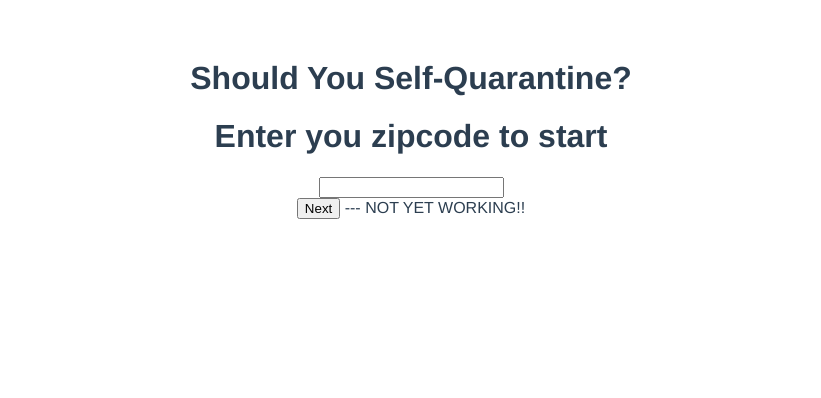
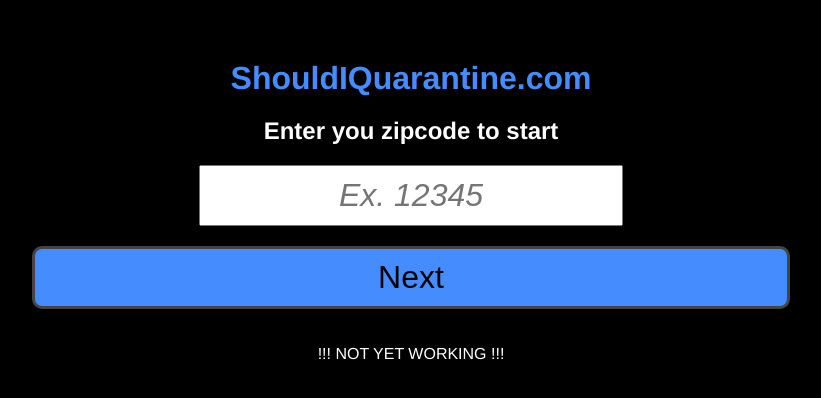
Before and after one commit to magicseth/shouldiquarantine, a Vue app: page / in a window 1280 px wide. Shown: the top 398 px of the page, without its empty margins (229-1050 px from the left). Built offline with nearby package versions, Linux system fonts and the light colour scheme.

Commit message:
CSS and presentation edits

```diff
--- a/src/App.vue
+++ b/src/App.vue
@@ -16,12 +16,16 @@
 </script>
 
 <style>
+body {
+  background-color: black;
+}
+
 #app {
   font-family: Avenir, Helvetica, Arial, sans-serif;
   -webkit-font-smoothing: antialiased;
   -moz-osx-font-smoothing: grayscale;
   text-align: center;
-  color: #2c3e50;
+  color: white;
   margin-top: 60px;
 }
 </style>
--- a/src/components/HelloWorld.vue
+++ b/src/components/HelloWorld.vue
@@ -1,13 +1,15 @@
 <template>
   <div class="hello">
-    <h1>Should You Self-Quarantine?</h1>
+    <h1>ShouldIQuarantine.com</h1>
     <template v-for="(question, qid, index) in questions">
       <question v-if="qid == currentquestion" :question="question" :key="index" />
     </template>
 
 
     <button @click="nextQuestion()">Next</button>
-     --- NOT YET WORKING!!
+    <p>
+      !!! NOT YET WORKING !!!
+    </p>
   </div>
 </template>
 
@@ -25,15 +27,13 @@
     nextQuestion() {
       var sels = this.questions[this.currentquestion].selected
       var logic = this.questions[this.currentquestion].logic
-
       if (sels.length == 0){ // If they didn't select anything
         this.currentquestion = logic["-1"] // Perform some default action
       } else {
-        if (this.questions[logic[sels[0]]]){ // If the option they chose directs to an existing page
-          this.currentquestion = logic[sels[0]] // TODO This could be more intelligent than choosing the lowest number...
-        } else {
-          alert("You should be directed to info about "+logic[sels[0]]) // TODO Direct all XXX below to informational pages
-        }
+        this.currentquestion = logic[sels[0]] // TODO This could be more intelligent than choosing the lowest number...
+      }
+      if (!this.questions[this.currentquestion]){
+        alert("You should be directed to info about "+this.currentquestion) // TODO Direct all XXX below to informational pages
       }
     }
   },
@@ -44,21 +44,25 @@
         "zip": {
           question: "Enter you zipcode to start",
           type: "text",
+          placeholder: "Ex. 12345",
           selected: [],
           logic: {
-            "-1": "doctor"}
+            "-1": "symptoms"}
         },
-        "doctor": {
-          question: "Have you received personal recommendations from a doctor regarding COVID-19?",
-          type: "radio",
-          answers: ["YES", "NO"],
-          selected: [],
-          logic: {
-            "-1": "doctor",
-            "0": "DOCTOR", // XXX Doctor's Orders
-            "1": "symptoms"
-          }
-        },
+        // "doctor": {
+        //   question: "Have you received personal recommendations from a doctor regarding COVID-19?",
+        //   type: "radio",
+        //   answers: ["YES", "NO"],
+        //   // answers: {
+        //   //   "YES":"DOCTOR",
+        //   //   "NO": "symptoms"},
+        //   selected: [],
+        //   logic: {
+        //     "-1": "doctor",
+        //     "0": "DOCTOR", // XXX Doctor's Orders
+        //     "1": "symptoms"
+        //   }
+        // },
         "symptoms": {
           question: "Are you expressing any symptoms?",
           type: "radio",
@@ -71,7 +75,7 @@
           }
         },
         "symptoms-detail": {
-          question: "Did you newly develop any of these symptoms?",
+          question: "Have you newly developed any of these symptoms?",
           type: "multiple",
           answers: [
             "Difficulty Breathing (when not active)",
@@ -220,6 +224,11 @@
 h3 {
   margin: 40px 0 0;
 }
+h1 {
+  font-size: xx-large;
+  color: rgb(68, 140, 255);
+  margin: 40px 0 0;
+}
 ul {
   list-style-type: none;
   padding: 0;
@@ -231,4 +240,15 @@
 a {
   color: #42b983;
 }
+button {
+  background-color: rgb(68, 140, 255);
+  border: 3px solid #444;
+  margin:auto;
+  margin-top: 20px;
+  margin-bottom: 20px;
+  padding:10px 0px;
+  border-radius: 10px;
+  width: 60%;
+  font-size: xx-large;
+}
 </style>
--- a/src/components/Question.vue
+++ b/src/components/Question.vue
@@ -1,12 +1,13 @@
 <template>
   <div class="question">
     <!-- {{question}} -->
-    <h1>{{ question.question }}</h1>
+    <h2>{{ question.question }}</h2>
     <div v-if="question.type=='text'">
-      <input v-model="textanswer" />
+      <input v-model="textanswer"
+        :placeholder="question.placeholder"/>
     </div>
     <template v-if="question.answers">
-      <div
+      <div class="answer"
         v-for="(answer, index) in question.answers"
         :key="index"
         :class="{selected:question.selected.includes(index)}"
@@ -52,6 +53,10 @@
 
 <!-- Add "scoped" attribute to limit CSS to this component only -->
 <style scoped>
+h2 {
+  margin: 20px;
+}
+
 h3 {
   margin: 40px 0 0;
 }
@@ -66,5 +71,36 @@
 a {
   color: #42b983;
 }
-.selected{background-color:red}
+::-webkit-input-placeholder {
+   font-style: italic;
+}
+:-moz-placeholder {
+   font-style: italic;
+}
+::-moz-placeholder {
+   font-style: italic;
+}
+:-ms-input-placeholder {
+   font-style: italic;
+}
+input {
+  padding: 10px 0px;
+  font-size: xx-large;
+  text-align: center;
+}
+.answer:hover {
+  background-color: rgb(255, 190, 190);
+}
+.answer.selected{background-color:rgb(196, 0, 0)}
+.answer{
+  background-color:rgba(207, 207, 207, 0.601);
+  border: 3px solid #444;
+  margin:auto;
+  margin-top: 20px;
+  margin-bottom: 20px;
+  padding:10px 0px;
+  border-radius: 10px;
+  width: 60%;
+  font-size: xx-large;
+}
 </style>
```
